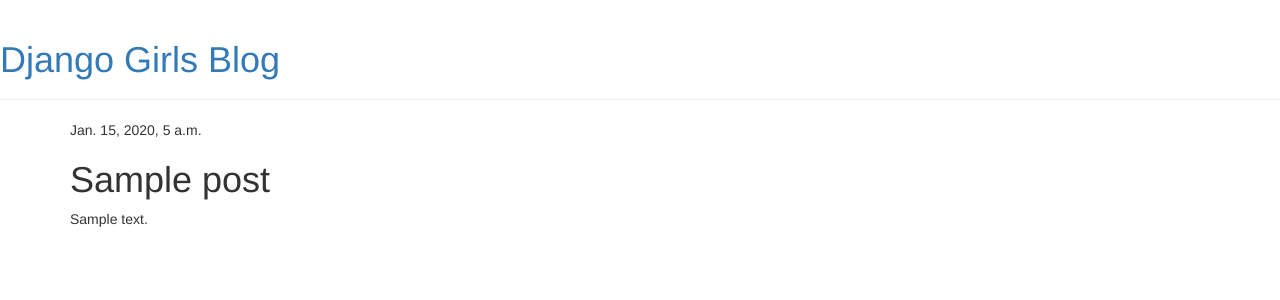
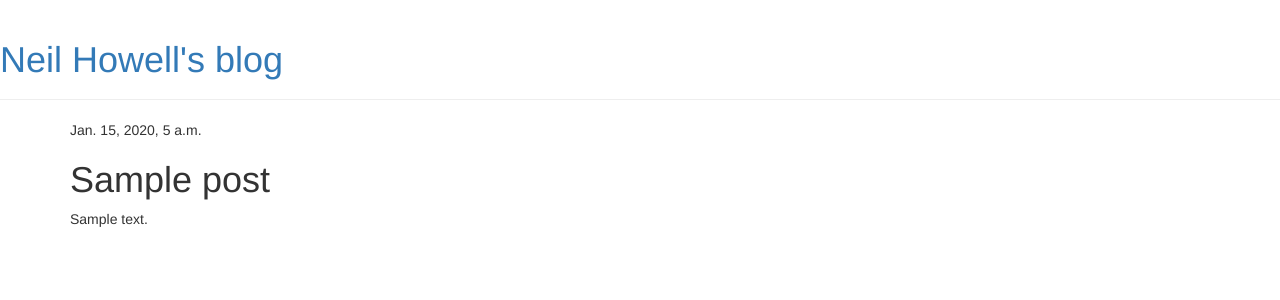
Before and after one commit to neiljhowell/my-first-blog, a Django app: page /post/1/ in a window 1280 px wide. Shown: the top 300 px of the page. Run offline with Django 3.2, Linux system fonts and the light colour scheme; tables that the repository leaves empty hold one stand-in row (values such as "Sample post"); some libraries are stand-ins or nearby versions.

Commit message:
Fixed blog header.

```diff
--- a/blog/templates/blog/base.html
+++ b/blog/templates/blog/base.html
@@ -11,7 +11,7 @@
     </head>
     <body>
         <div class="page-header">
-            <h1><a href="/">Django Girls Blog</a></h1>
+            <h1><a href="/">Neil Howell's blog</a></h1>
         </div>
         <div class="content container">
             <div class="row">
```
